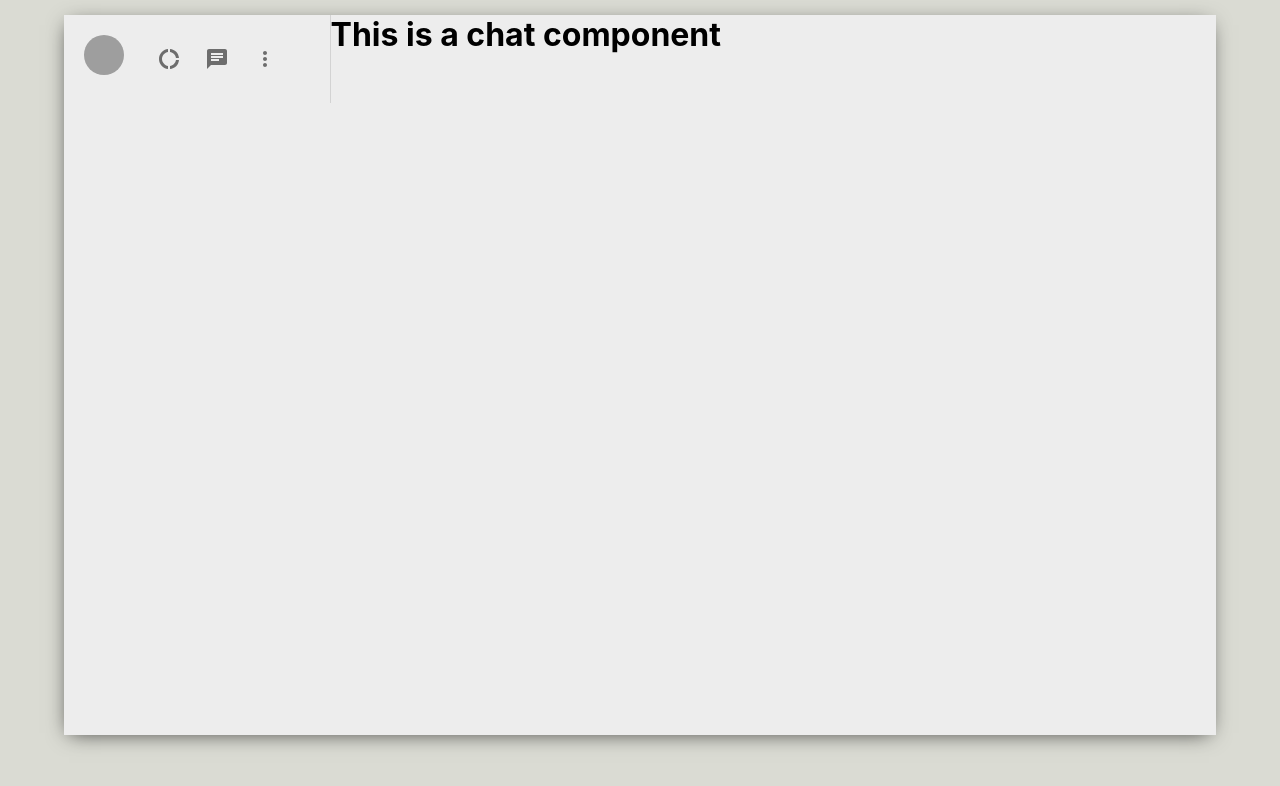
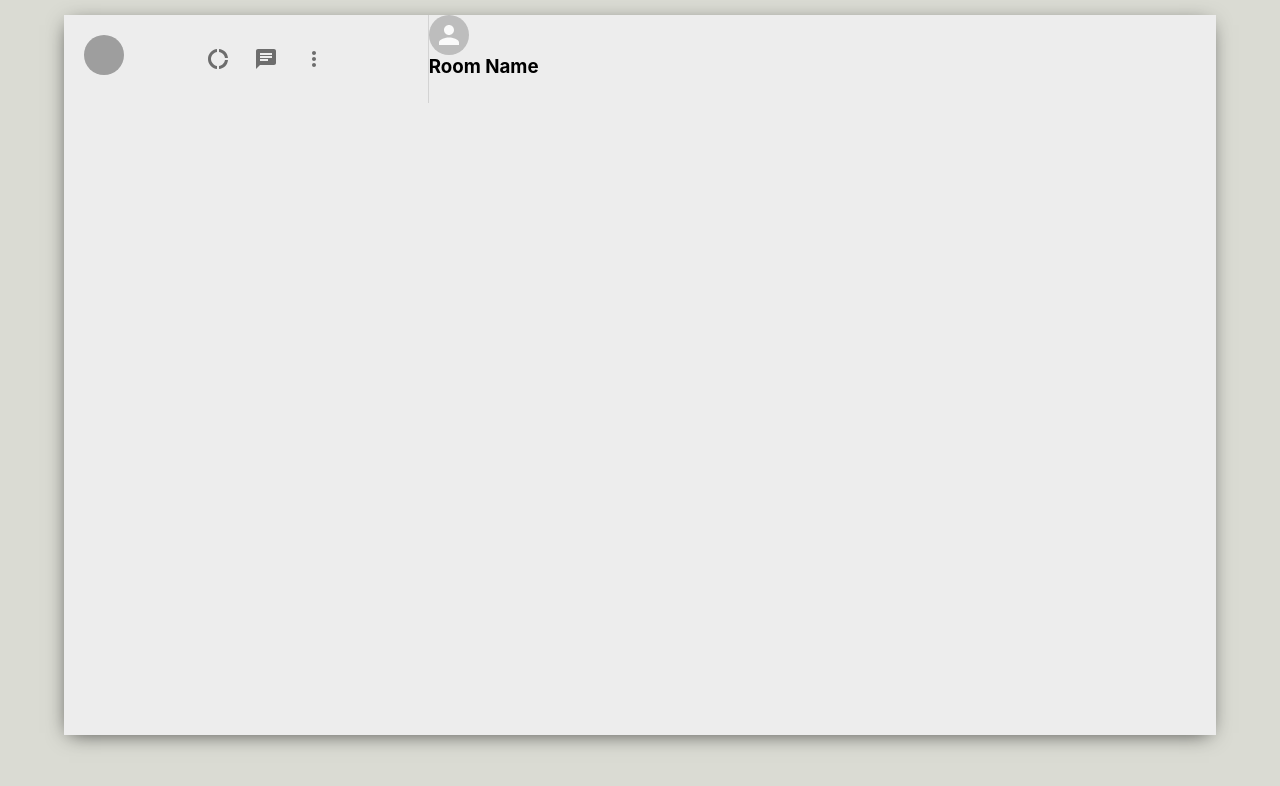
Before and after one commit to maurya512/Whatsapp_Clone, a React (Create React App) app in the folder mern-whatsapp/: page / in a window 1280 px wide. Shown: the top 786 px of the page. Built offline with nearby package versions, Linux system fonts and the light colour scheme; grey boxes are pictures that could not be loaded.

Commit message:
added avatars

```diff
--- a/mern-whatsapp/src/Chat.js
+++ b/mern-whatsapp/src/Chat.js
@@ -1,10 +1,17 @@
 // the chat component
+import { Avatar } from '@material-ui/core'
 import React from 'react'
 
 function Chat() {
     return (
         <div className="chat">
-            <h1>This is a chat component</h1>
+            <div className="chat_header">
+                <Avatar />
+
+                <div className="chat_headerInfo">
+                    <h3>Room Name</h3>
+                </div>
+            </div>
         </div>
     )
 }
```
